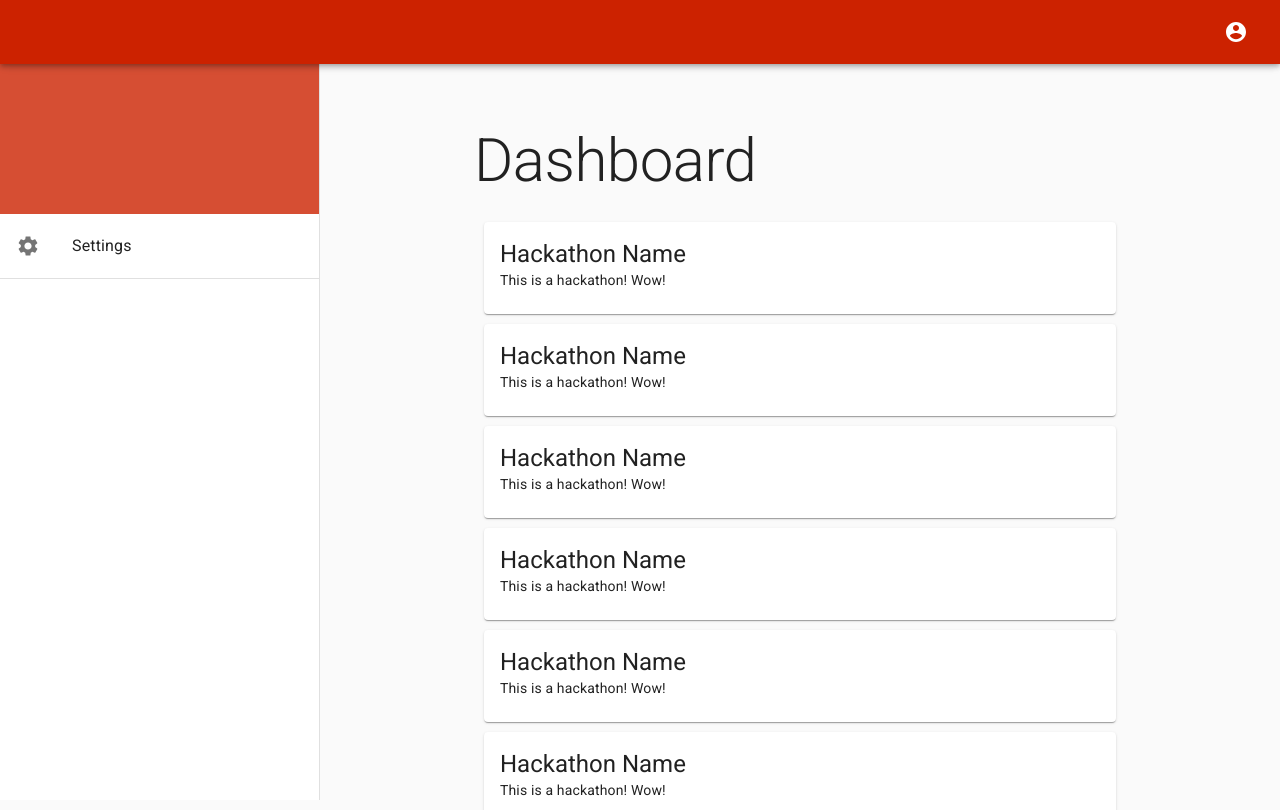
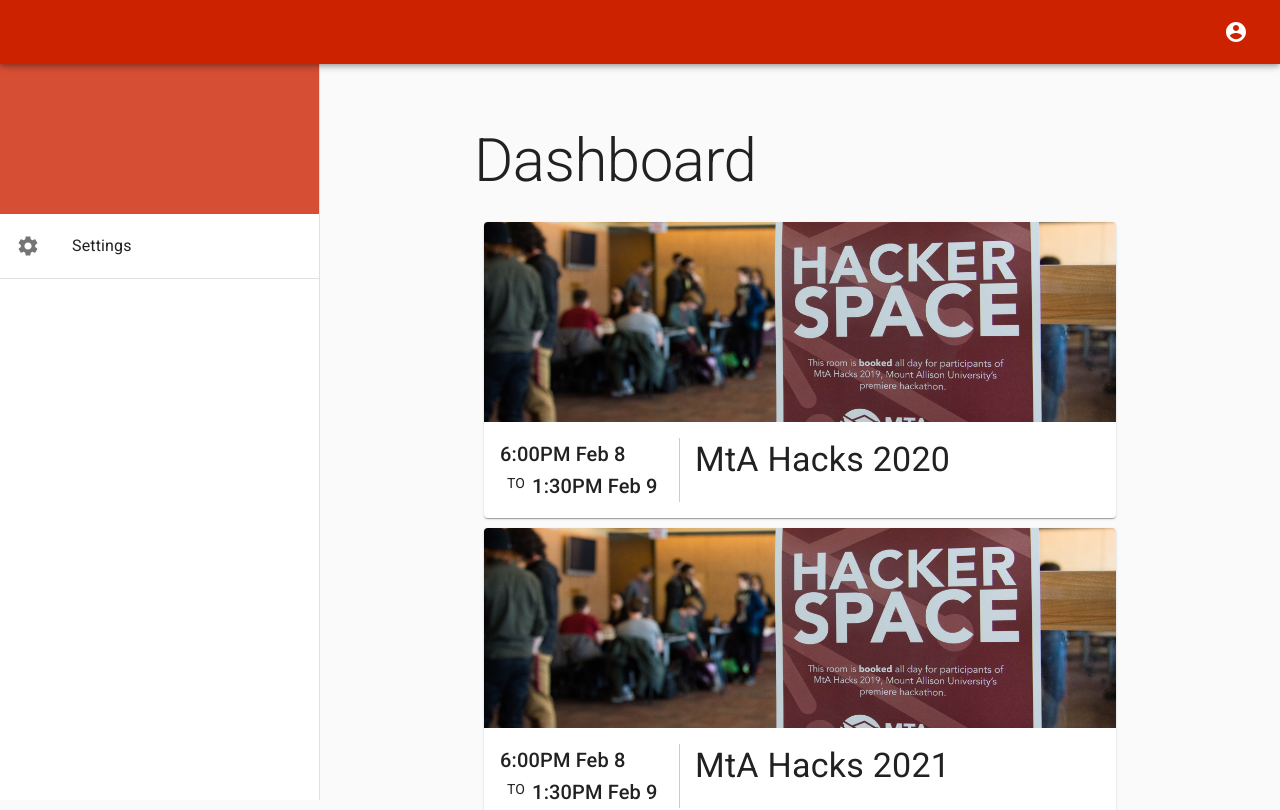
Before and after one commit to evscott/hackapp-client, a React (Create React App) app: page /dashboard in a window 1280 px wide. Shown: the top 810 px of the page. Built offline with nearby package versions, Linux system fonts and the light colour scheme.

Commit message:
Stylized the hackathon cards and added code to automatically populate the dashboard

```diff
--- a/src/components/dashboard/DashboardPage.js
+++ b/src/components/dashboard/DashboardPage.js
@@ -4,42 +4,49 @@
 import SettingsIcon from "@material-ui/icons/Settings";
 import HackathonCard from "./HackathonCard";
 
+const hackathons = [
+  {
+    title: "MtA Hacks 2020",
+    startDate: "6:00PM Feb 8",
+    endDate: "1:30PM Feb 9"
+  },
+  {
+    title: "MtA Hacks 2021",
+    startDate: "6:00PM Feb 8",
+    endDate: "1:30PM Feb 9"
+  },
+  {
+    title: "MtA Hacks 2022",
+    startDate: "6:00PM Feb 8",
+    endDate: "1:30PM Feb 9"
+  }
+];
+
 const useStyles = makeStyles(theme => {
-  return {
-
-  };
+  return {};
 });
 
 const drawerPrimary = [
-    {
-      icon: <SettingsIcon />,
-      text: "Settings"
-    }
-  ];
+  {
+    icon: <SettingsIcon />,
+    text: "Settings"
+  }
+];
+
 const drawerSecondary = [];
 
 export default function DashboardPage() {
   const classes = useStyles();
 
   return (
-    <Page title="Dashboard" drawerPrimary={drawerPrimary} drawerSecondary={drawerSecondary}>
-      <HackathonCard/>
-      <HackathonCard/>
-      <HackathonCard/>
-      <HackathonCard/>
-      <HackathonCard/>
-
-      <HackathonCard/>
-      <HackathonCard/>
-      <HackathonCard/>
-      <HackathonCard/>
-      <HackathonCard/>
-      <HackathonCard/>
-      <HackathonCard/>
-      <HackathonCard/>
-      <HackathonCard/>
-      <HackathonCard/>
-
+    <Page
+      title="Dashboard"
+      drawerPrimary={drawerPrimary}
+      drawerSecondary={drawerSecondary}
+    >
+      {hackathons.map(hackathon => (
+        <HackathonCard {...hackathon} />
+      ))}
     </Page>
   );
 }
--- a/src/components/dashboard/HackathonCard.js
+++ b/src/components/dashboard/HackathonCard.js
@@ -3,13 +3,66 @@
 import Typography from "@material-ui/core/Typography";
 import Card from "@material-ui/core/Card";
 import CardContent from "@material-ui/core/CardContent";
+import CardMedia from "@material-ui/core/CardMedia";
+import CardActionArea from "@material-ui/core/CardActionArea";
 import { makeStyles } from "@material-ui/core/styles";
+
+import hackathonImg from "../../img/hackathon-default.jpg";
+import { largeDrawerWidth } from "../page/Drawer";
 
 const useStyles = makeStyles(theme => {
   return {
     root: {
       width: `calc(100% - 20px)`,
       margin: 10
+    },
+    media: {
+      height: 200
+    },
+    content: {
+      position: "relative"
+    },
+    info: {
+      [theme.breakpoints.up("sm")]: {
+        width: "calc(100% - 180px)",
+        display: "inline-block",
+        margin: 0,
+        clear: "none",
+        padding: "0 15px",
+        whiteSpace: "nowrap",
+        overflow: "hidden"
+      }
+    },
+    title: {
+      whiteSpace: "nowrap",
+      overflow: "hidden",
+      textOverflow: "ellipsis"
+    },
+    date: {
+      [theme.breakpoints.up("sm")]: {
+        position: "relative",
+        display: "inline-block",
+        width: 180,
+        borderRight: "1px #CCCCCC solid"
+      }
+    },
+    date1: {
+      [theme.breakpoints.down("xs")]: {
+        display: "inline-block"
+      }
+    },
+    date2: {
+      display: "inline-block",
+      clear: "none",
+      position: "relative",
+      margin: "0 7px",
+      [theme.breakpoints.up("sm")]: {
+        top: -5
+      }
+    },
+    date3: {
+      display: "inline-block",
+      clear: "none"
     }
   };
 });
@@ -18,18 +71,42 @@
   const classes = useStyles();
   return (
     <Card className={classes.root}>
-      <CardContent>
-        <Typography variant="h5" component="h2">
-          Hackathon Name
-        </Typography>
-        <Typography variant="p" component="p">
-          This is a hackathon! Wow!
-        </Typography>
-      </CardContent>
+      <CardActionArea>
+        <CardMedia
+          className={classes.media}
+          image={hackathonImg}
+          title="Hackathon"
+        />
+        <CardContent>
+          <div className={classes.date}>
+            <Typography className={classes.date1} variant="h6" component="p">
+              {props.startDate}
+            </Typography>
+            <Typography className={classes.date2} variant="body2" component="p">
+              TO
+            </Typography>
+            <Typography className={classes.date3} variant="h6" component="p">
+              {props.endDate}
+            </Typography>
+          </div>
+          <div className={classes.info}>
+            <Typography
+              className={classes.title}
+              variant="h4"
+              component="h2"
+              gutterBottom
+            >
+              {props.title}
+            </Typography>
+          </div>
+        </CardContent>
+      </CardActionArea>
     </Card>
   );
 }
 
 HackathonCard.propTypes = {
-
+  startDate: PropTypes.string.isRequired,
+  endDate: PropTypes.string.isRequired,
+  title: PropTypes.string.isRequired,
 };
```
Also changed, not shown: src/img/hackathon-default.jpg (added).
